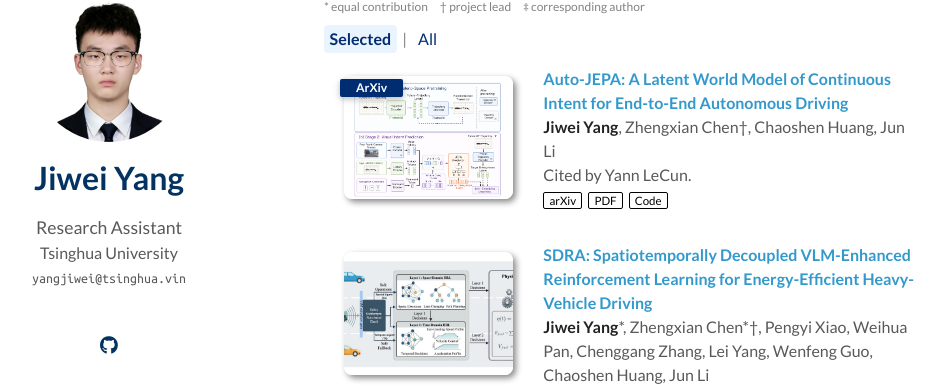
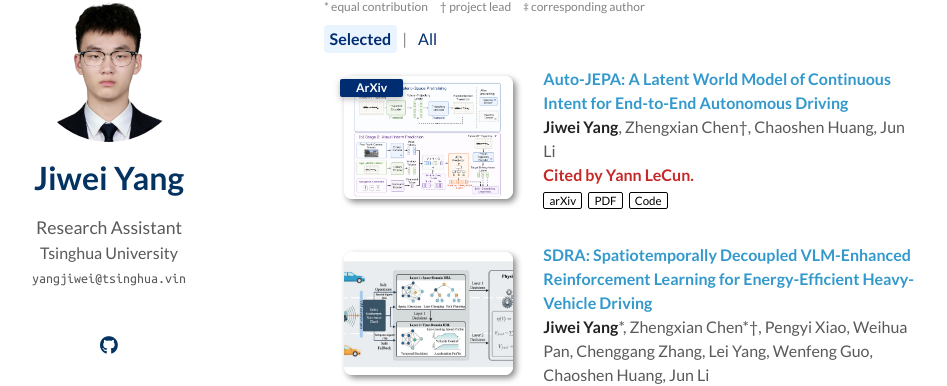
Before and after one commit to NoctYang/NoctYang.github.io, a Jekyll site: the page built from index.md, in a window 1280 px wide and 1400 px high, scrolled down 906 px. Shown: the part 91-477 px from the top of the window, without its empty margins (186-1133 px from the left). Built offline with Jekyll 4.4.1, drawn with Linux system fonts in a browser that asks for light colours; a style sheet for code colours, icons or effects is not loaded; our own code applies the rules of GitHub Pages for plain Markdown files.

Commit message:
Style publication citation note in bold red

```diff
--- a/assets/css/publications-no-dark-mode.css
+++ b/assets/css/publications-no-dark-mode.css
@@ -77,6 +77,8 @@ blockquote { background: var(--global-bg-color); border-left: 2px solid var(--gl
 
 .publications ol.bibliography li .author > em { border-bottom: 1px solid; font-style: normal; }
 
+.publications ol.bibliography li .publication-note { color: #c62828; font-weight: 700; }
+
 .publications ol.bibliography li .links a.btn { color: #000000; border: 1px solid #000000; padding-left: 0.5rem; padding-right: 0.5rem; padding-top: 0.1rem; padding-bottom: 0.1rem; }
 
 .publications ol.bibliography li .links a.btn:hover { color: var(--global-theme-color); border-color: var(--global-theme-color); }
```
